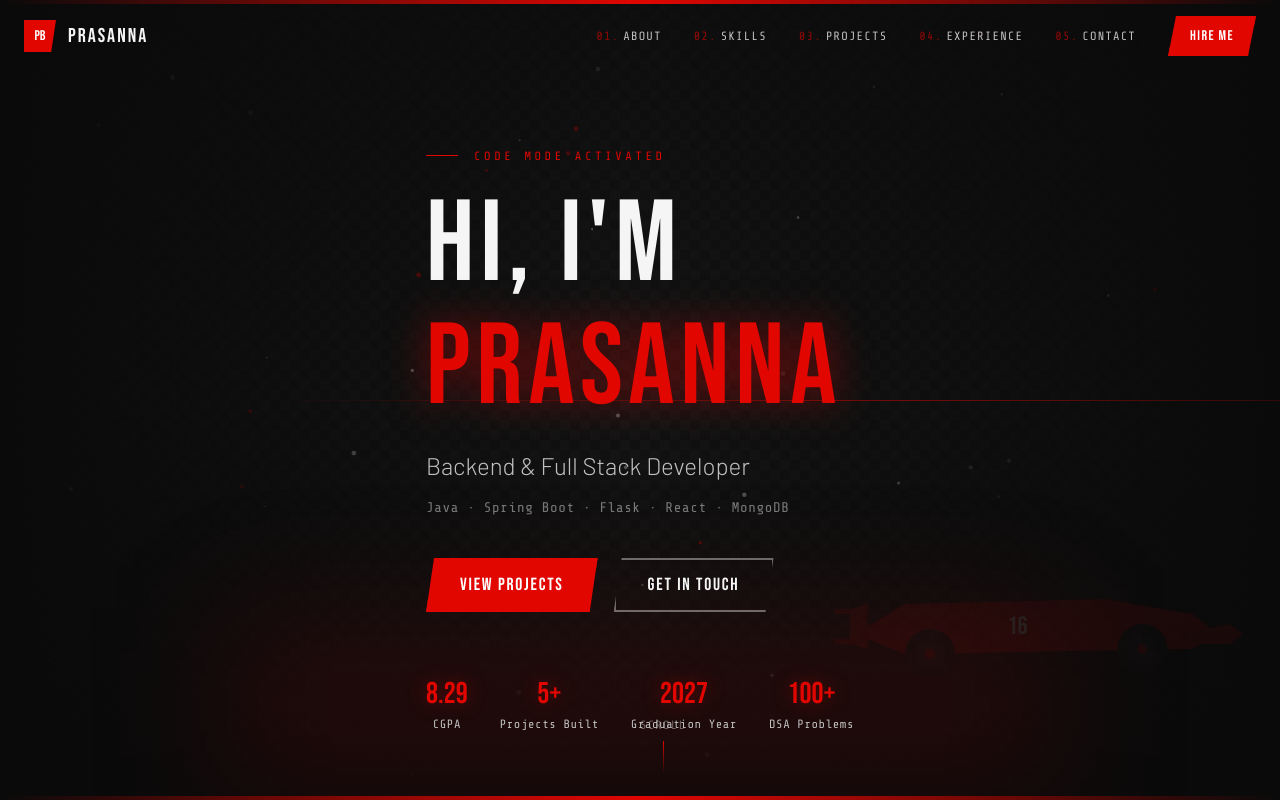
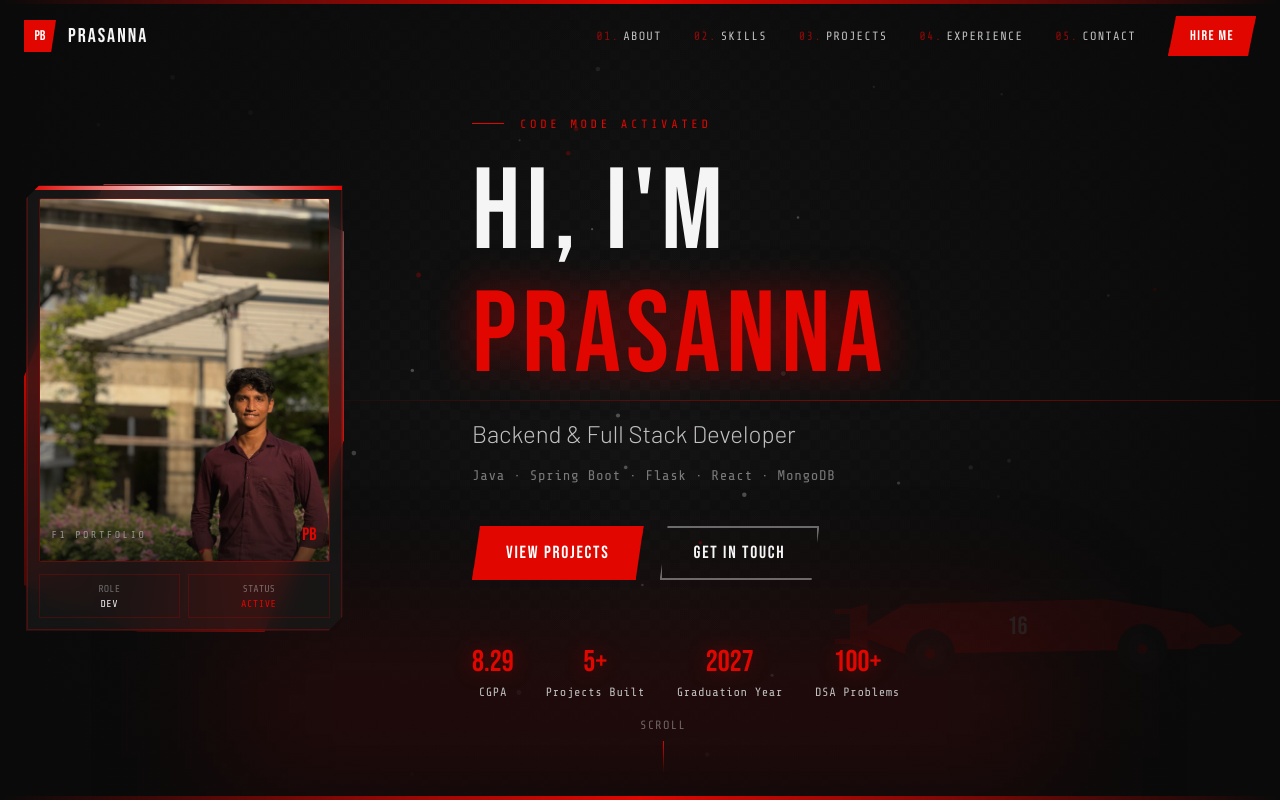
Before and after one commit to Prasanna543210/f1-portfolio, a React (Vite) app: page / in a window 1280 px wide. Shown: the top 800 px of the page. Built offline with nearby package versions, Linux system fonts and the light colour scheme.

Commit message:
Refactor code structure for improved readability and maintainability

```diff
--- a/src/components/Hero.jsx
+++ b/src/components/Hero.jsx
@@ -4,6 +4,7 @@ import content from '../content/siteContent.json';
 
 const Hero = () => {
   const canvasRef = useRef(null);
+  const hasHeroImage = Boolean(content.hero.profileImage?.trim());
 
   // Particle effect on canvas
   useEffect(() => {
@@ -52,7 +53,7 @@ const Hero = () => {
   const scrollTo = (id) => document.getElementById(id)?.scrollIntoView({ behavior: 'smooth' });
 
   return (
-    <section id="hero" className="relative min-h-screen flex items-center justify-center overflow-hidden carbon-bg">
+    <section id="hero" className="relative min-h-screen overflow-hidden carbon-bg">
       {/* Canvas particles */}
       <canvas ref={canvasRef} className="absolute inset-0 z-0" />
 
@@ -102,8 +103,63 @@ const Hero = () => {
       </motion.div>
 
       {/* Main content */}
-      <div className="relative z-20 max-w-7xl mx-auto px-6 pt-20">
-        <div className="max-w-4xl">
+      <div className="relative z-20 max-w-7xl mx-auto w-full px-6 pt-28 pb-16 lg:pt-20 lg:min-h-screen lg:flex lg:items-center">
+        <div className="w-full grid lg:grid-cols-[280px_minmax(0,1fr)] xl:grid-cols-[320px_minmax(0,1fr)] lg:gap-24 xl:gap-28 gap-12 items-start lg:items-center">
+          {/* F1 profile container */}
+          <motion.div
+            className="hidden lg:block"
+            initial={{ opacity: 0, x: -30 }}
+            animate={{ opacity: 1, x: 0 }}
+            transition={{ duration: 0.6, delay: 0.35 }}
+          >
+            <div className="relative p-[1.5px] overflow-hidden" style={{ clipPath: 'polygon(14px 0%, 100% 0%, 100% calc(100% - 14px), calc(100% - 14px) 100%, 0% 100%, 0% 14px)' }}>
+              <motion.div
+                className="absolute inset-0"
+                style={{ background: 'conic-gradient(from 0deg, rgba(225,6,0,0.1), rgba(225,6,0,0.95), rgba(245,245,245,0.35), rgba(225,6,0,0.95), rgba(225,6,0,0.1))' }}
+                animate={{ rotate: 360 }}
+                transition={{ duration: 3.2, repeat: Infinity, ease: 'linear' }}
+              />
+
+              <div className="glass-card p-3 relative overflow-hidden" style={{ clipPath: 'polygon(14px 0%, 100% 0%, 100% calc(100% - 14px), calc(100% - 14px) 100%, 0% 100%, 0% 14px)' }}>
+                <div className="absolute inset-0 pointer-events-none border border-f1red/25" />
+                <div className="absolute top-0 left-0 right-0 h-1 bg-gradient-to-r from-f1red via-f1white to-f1red" />
+                <div className="absolute top-3 right-3 font-mono text-[10px] tracking-[0.25em] text-f1red/70">DRIVER CARD</div>
+
+                <div className="relative border border-f1red/30 rounded-sm overflow-hidden" style={{ aspectRatio: '4 / 5' }}>
+                  {hasHeroImage ? (
+                    <img
+                      src={content.hero.profileImage}
+                      alt={content.hero.profileImageAlt || `${content.site.ownerName} profile`}
+                      className="w-full h-full object-cover"
+                    />
+                  ) : (
+                    <div className="w-full h-full bg-gradient-to-br from-f1gray via-f1dark to-black flex items-center justify-center">
+                      <span className="font-display text-7xl text-f1red/70 tracking-widest">{content.site.initials}</span>
+                    </div>
+                  )}
+
+                  <div className="absolute inset-0 pointer-events-none" style={{ background: 'linear-gradient(to top, rgba(10,10,10,0.65), rgba(10,10,10,0.1) 40%, transparent)' }} />
+                  <div className="absolute bottom-3 left-3 right-3 flex items-center justify-between">
+                    <span className="font-mono text-[10px] tracking-[0.25em] text-f1silver/70">F1 PORTFOLIO</span>
+                    <span className="font-display text-lg text-f1red">{content.site.initials}</span>
+                  </div>
+                </div>
+
+                <div className="mt-3 grid grid-cols-2 gap-2">
+                  <div className="border border-f1red/20 px-2 py-1.5 text-center">
+                    <div className="font-mono text-[10px] text-f1silver/50">ROLE</div>
+                    <div className="font-mono text-[10px] text-f1white tracking-wider">DEV</div>
+                  </div>
+                  <div className="border border-f1red/20 px-2 py-1.5 text-center">
+                    <div className="font-mono text-[10px] text-f1silver/50">STATUS</div>
+                    <div className="font-mono text-[10px] text-f1red tracking-wider">ACTIVE</div>
+                  </div>
+                </div>
+              </div>
+            </div>
+          </motion.div>
+
+          <div className="max-w-4xl lg:pl-2 xl:pl-4">
             {/* Tagline */}
             <motion.div
               className="flex items-center gap-4 mb-6"
@@ -194,6 +250,7 @@ const Hero = () => {
             </motion.div>
           </div>
         </div>
+      </div>
 
       {/* Scroll indicator */}
       <motion.div
--- a/src/content/siteContent.json
+++ b/src/content/siteContent.json
@@ -12,6 +12,8 @@
     "eyebrow": "Code Mode Activated",
     "headlinePrefix": "Hi, I'm",
     "headlineName": "Prasanna ",
+    "profileImage": "/images/profile.jpg",
+    "profileImageAlt": "Prasanna profile photo",
     "subheadline": "Backend & Full Stack Developer",
     "roleLine": "Java · Spring Boot · Flask · React · MongoDB",
     "primaryCta": "View Projects",
```
Also changed, not shown: public/images/profile.jpg (added), src/assets/images/WhatsApp Image 2026-04-12 at 4.35.25 PM.jpeg (added). Lines whose indentation alone changed are shown as unchanged.
